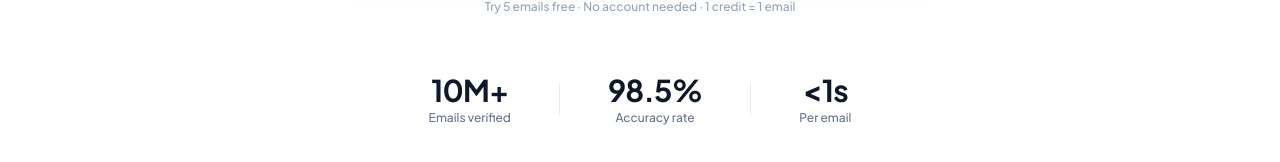
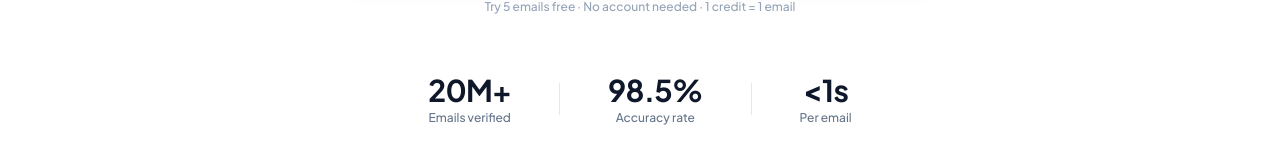
Before and after one commit to hassaanali723/targetpulse-site, a Next.js app: page / in a window 1280 px wide. Shown: the part 521-683 px from the top of the page. Built offline with nearby package versions, Linux system fonts and the light colour scheme; no server answers.

Commit message:
home page improvements

```diff
--- a/components/HomeFAQSection.tsx
+++ b/components/HomeFAQSection.tsx
@@ -29,6 +29,10 @@ const faqs = [
   {
     question: 'What do different email verification statuses mean?',
     answer: 'We return four outcomes: Deliverable (valid and safe to use), Risky (e.g. catch-all or full mailbox), Undeliverable (invalid format, bad domain, or rejected), and Unknown (timeout or server issues). Each result helps you decide which contacts to keep, pause, or remove.',
+  },
+  {
+    question: 'Can I verify catch-all emails?',
+    answer: 'Yes — and we go far deeper than most tools that just mark catch-alls as “Unknown.” Our AI-powered detection scores every catch-all address across three signals: Domain Intelligence (SPF/DKIM/DMARC, SSL, domain reputation), AI Pattern Analysis (name structure, character patterns, human-likeness), and Mailbox Behavior (deep SMTP probing). You get a clear confidence rating — High (90%+ likely deliverable), Medium, Low, or Very Low — so you know exactly which catch-all addresses are safe to keep.',
   },
 ]
 
@@ -73,7 +77,7 @@ export default function HomeFAQSection() {
 
                   <div
                     style={{
-                      maxHeight: isOpen ? '300px' : '0',
+                      maxHeight: isOpen ? '500px' : '0',
                       overflow: 'hidden',
                       transition: 'max-height 0.4s cubic-bezier(0.16, 1, 0.3, 1)',
                     }}
--- a/components/HomeFeatureShowcase.tsx
+++ b/components/HomeFeatureShowcase.tsx
@@ -12,7 +12,7 @@ const stats = [
   { icon: Zap, value: 'Real-Time', label: 'Live Results' },
   { icon: CheckCircle, value: '99%', label: 'Accuracy Rate' },
   { icon: Clock, value: '<1s', label: 'Per Email' },
-  { icon: TrendingUp, value: '80%', label: 'Better Delivery' },
+  { icon: TrendingUp, value: '95%', label: 'Better Delivery' },
 ]
 
 const howItWorks = [
--- a/components/HomeHeroWithVerification.tsx
+++ b/components/HomeHeroWithVerification.tsx
@@ -202,7 +202,7 @@ export default function HomeHeroWithVerification() {
           {/* Stats */}
           <div className="mt-14 flex items-center justify-center gap-8 md:gap-12">
             <div className="text-center">
-              <p className="text-2xl md:text-3xl font-bold text-slate-900 tracking-tight">10M+</p>
+              <p className="text-2xl md:text-3xl font-bold text-slate-900 tracking-tight">20M+</p>
               <p className="text-xs text-slate-500 font-medium mt-0.5">Emails verified</p>
             </div>
             <div className="h-8 w-px bg-slate-200" />
```
